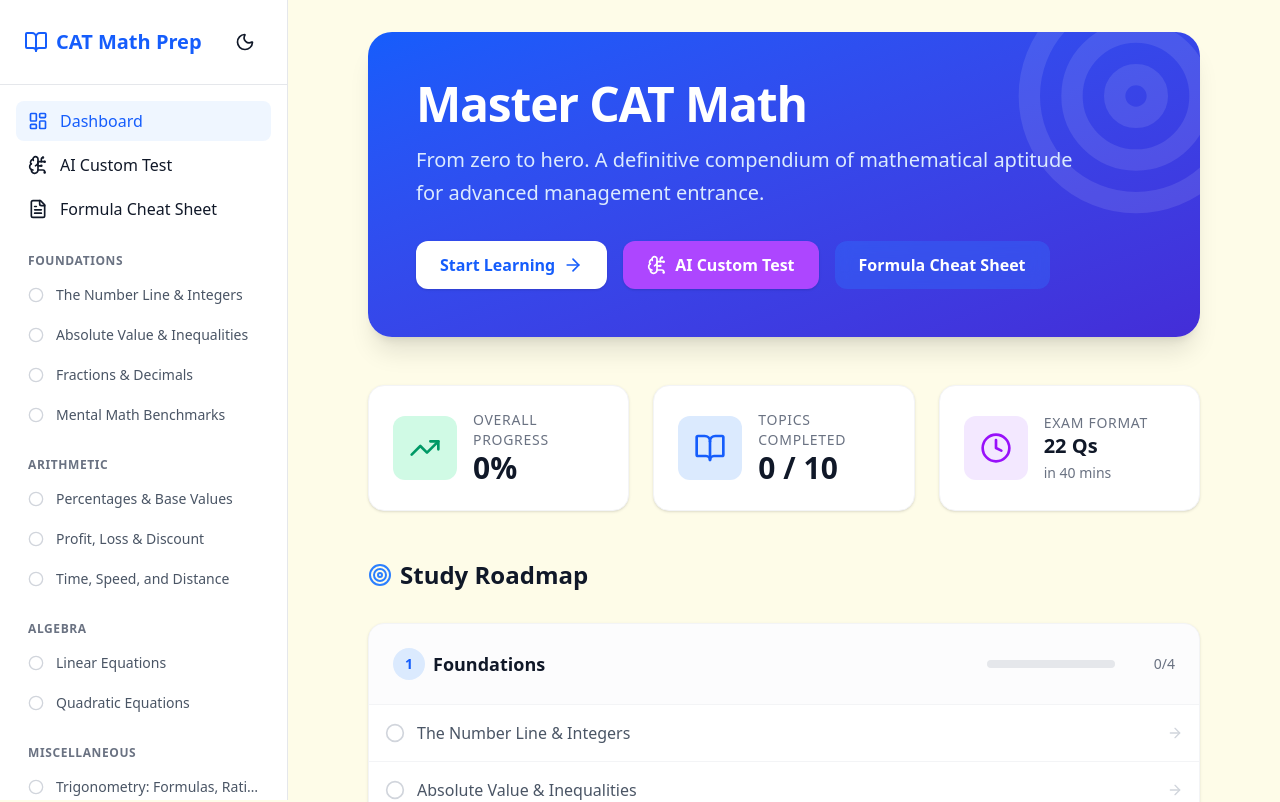
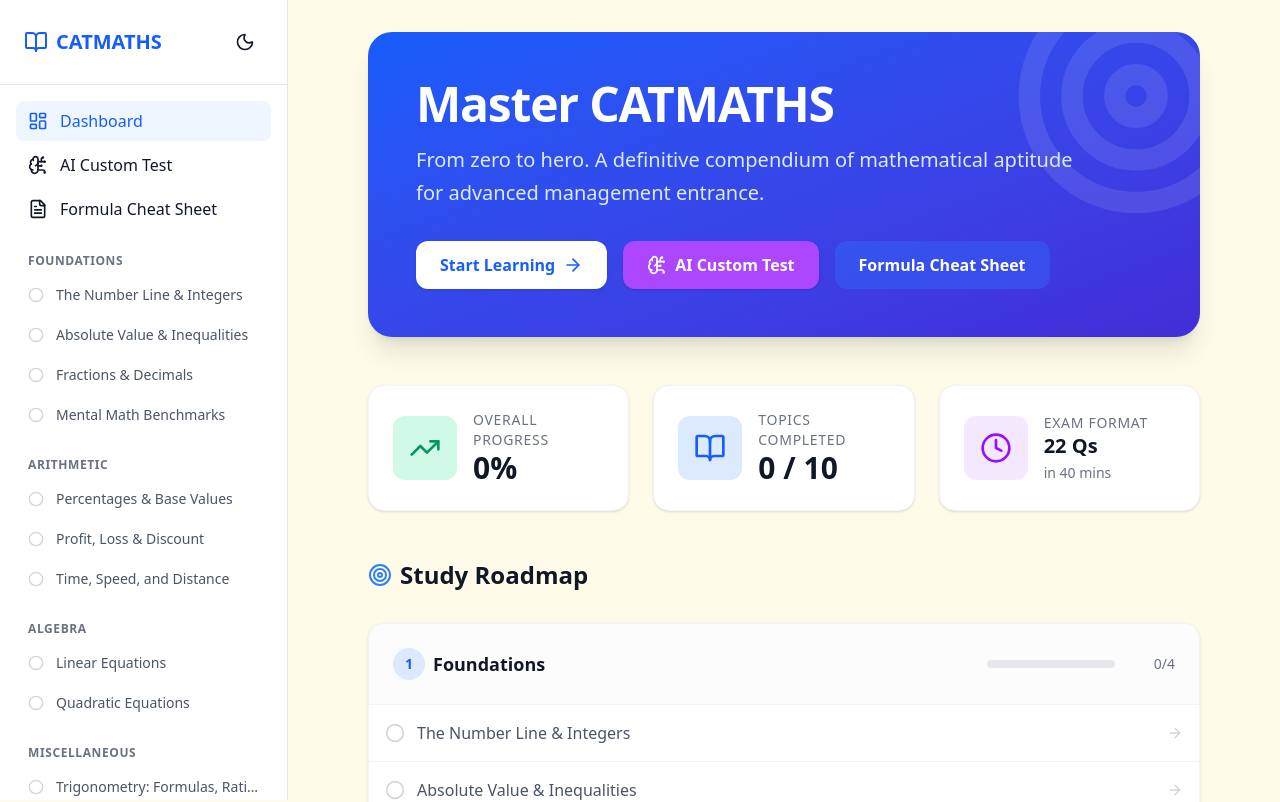
Before and after one commit to Mikky-mlh/CATMATHS, a React (Vite) app: page / in a window 1280 px wide. Shown: the top 802 px of the page. Built offline with nearby package versions, Linux system fonts and the light colour scheme.

Commit message:
name update

```diff
--- a/index.html
+++ b/index.html
@@ -3,7 +3,7 @@
   <head>
     <meta charset="UTF-8" />
     <meta name="viewport" content="width=device-width, initial-scale=1.0" />
-    <title>My Google AI Studio App</title>
+    <title>CATMATHS</title>
   </head>
   <body>
     <div id="root"></div>
--- a/package.json
+++ b/package.json
@@ -1,5 +1,5 @@
 {
-  "name": "react-example",
+  "name": "catmaths",
   "private": true,
   "version": "0.0.0",
   "type": "module",
--- a/src/components/Layout.tsx
+++ b/src/components/Layout.tsx
@@ -18,7 +18,7 @@ export function Layout() {
       <div className="md:hidden fixed top-0 left-0 right-0 h-16 bg-white dark:bg-gray-800 border-b border-gray-200 dark:border-gray-700 flex items-center justify-between px-4 z-50">
         <div className="flex items-center gap-2 font-bold text-lg text-blue-600 dark:text-blue-400">
           <BookOpen className="w-6 h-6" />
-          <span>CAT Math Prep</span>
+          <span>CATMATHS</span>
         </div>
         <div className="flex items-center gap-4">
           <button onClick={toggleDarkMode} className="p-2 rounded-full hover:bg-gray-100 dark:hover:bg-gray-700">
@@ -46,7 +46,7 @@ export function Layout() {
         <div className="p-6 hidden md:flex items-center justify-between border-b border-gray-200 dark:border-gray-700">
           <Link to="/" className="flex items-center gap-2 font-bold text-xl text-blue-600 dark:text-blue-400">
             <BookOpen className="w-6 h-6" />
-            <span>CAT Math Prep</span>
+            <span>CATMATHS</span>
           </Link>
           <button onClick={toggleDarkMode} className="p-2 rounded-full hover:bg-gray-100 dark:hover:bg-gray-700">
             {isDarkMode ? <Sun className="w-5 h-5" /> : <Moon className="w-5 h-5" />}
--- a/src/pages/CustomTest.tsx
+++ b/src/pages/CustomTest.tsx
@@ -32,7 +32,7 @@ export function CustomTest() {
     try {
       const apiKey = process.env.GEMINI_API_KEY;
       if (!apiKey || apiKey === 'MY_GEMINI_API_KEY') {
-        throw new Error('Please configure your Gemini API Key in the AI Studio settings.');
+        throw new Error('Please configure your Gemini API Key for CATMATHS components.');
       }
 
       const ai = new GoogleGenAI({ apiKey });
--- a/src/pages/Dashboard.tsx
+++ b/src/pages/Dashboard.tsx
@@ -20,7 +20,7 @@ export function Dashboard() {
         </div>
         <div className="relative z-10 max-w-2xl">
           <h1 className="text-4xl md:text-5xl font-extrabold mb-4 tracking-tight">
-            Master CAT Math
+            Master CATMATHS
           </h1>
           <p className="text-lg md:text-xl text-blue-100 mb-8 leading-relaxed">
             From zero to hero. A definitive compendium of mathematical aptitude for advanced management entrance.
```
Also changed, not shown: 1 other file (tests, documents, lock files or other folders).
